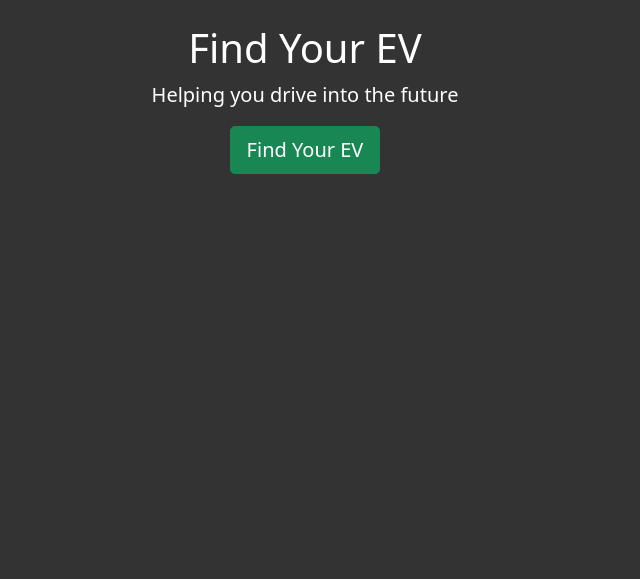
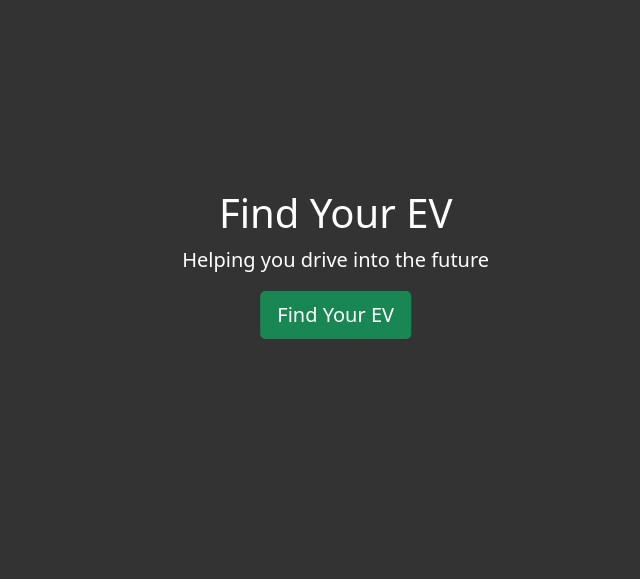
Before and after one commit to henryinqz/FindYourEV-Flask, a Flask app: page / in a window 1280 px wide. Shown: the part 56-635 px from the top of the page, without its empty margins (335-975 px from the left). Run offline with Flask 2, Linux system fonts and the light colour scheme; some libraries are stand-ins or nearby versions.

Commit message:
centered div...

```diff
--- a/findyourev/templates/home.html
+++ b/findyourev/templates/home.html
@@ -4,7 +4,7 @@
 {% extends "layout.html" %}
 {% block content %}
     <div class="text-center">
-        <div class="col mx-auto">
+        <div class="col" style="position:absolute; top:40%; left:50%; transform: translate(-40%, -50%);">
             <h1>Find Your EV</h1>
             <p class="lead" style="color:#FFFFFF">Helping you drive into the future</p>
 
```
